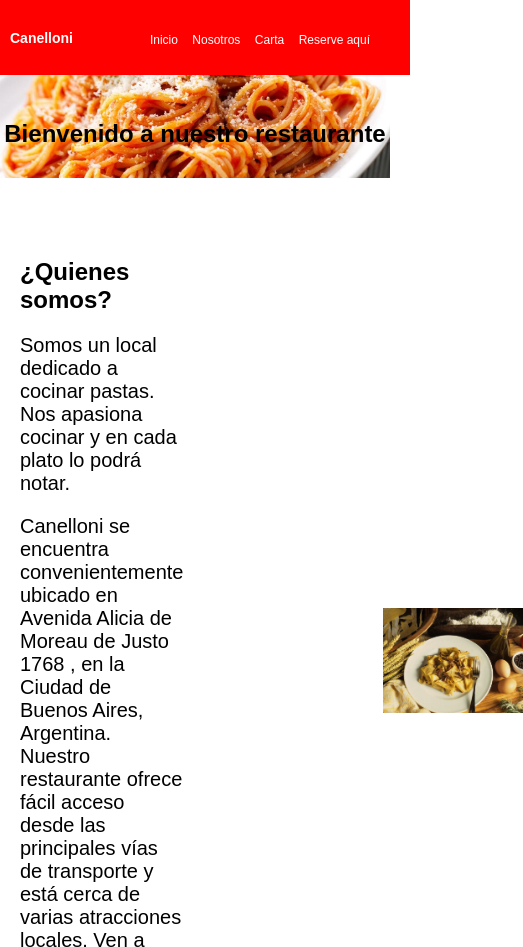
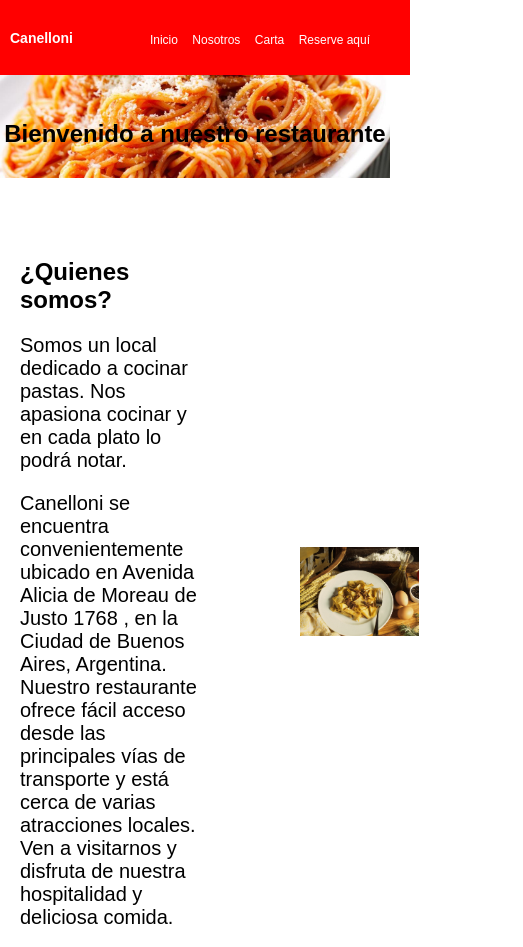
Before and after one commit to Wicked7k/repositorio-1, a plain HTML site: page index.html in a window 390 px wide. Shown: the top 947 px of the page, 523 px wide, since content can reach past the window. Drawn offline with Linux system fonts and the light colour scheme.

Commit message:
Update style.css

```diff
--- a/style.css
+++ b/style.css
@@ -140,7 +140,7 @@ footer ul {
 }
 
 
-@media screen and (max-width: 768px) {
+@media screen and (max-width: 600px) {
     header {
         padding: 10px;
     }
@@ -211,7 +211,32 @@ footer ul {
             width: 100%;
         }
 
+        .imagen-nosotros img {
+            max-width: 100%; /* Ajusto el ancho máximo de la imagen a 100% */
+            height: auto; /* Mantengo la proporción de la imagen */
+        }
+
         nav ul li.tamaño-letra a {
             font-size: 12px;
         }
     }
+
+
+@media screen and (max-width: 1237px) {
+
+    header {
+        padding: 10px;
+    }
+
+
+    nav ul li {
+        margin-right: 10px;
+
+    }
+
+    .imagen-nosotros img {
+        max-width: 70%;
+        height: auto;
+        margin-left: 100px;
+    }
+    }
```
Lines whose indentation alone changed are shown as unchanged.
